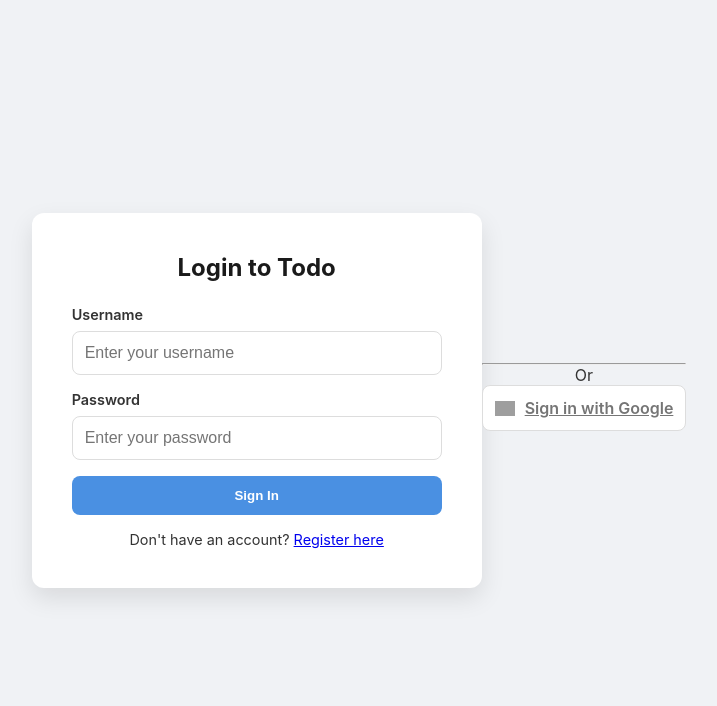
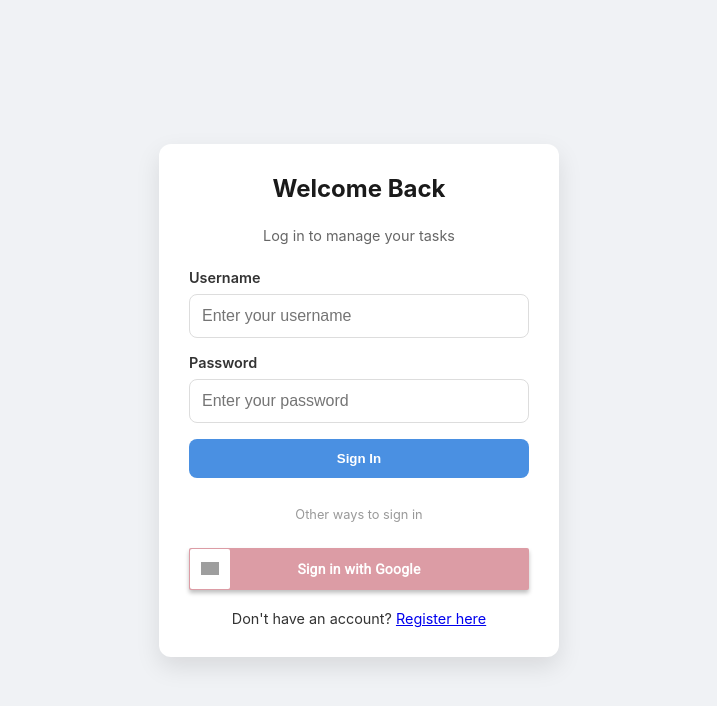
Before and after one commit to mahathishri1207-laaaa/Website_todo_withcloud, a Flask app: page / in a window 1280 px wide. Shown: the top 706 px of the page, without its empty margins (281-998 px from the left). Run offline with Flask 3, Linux system fonts and the light colour scheme; grey boxes are pictures that could not be loaded.

Commit message:
change in UI

```diff
--- a/app.py
+++ b/app.py
@@ -1,35 +1,75 @@
+import os
 from flask import Flask, render_template, request, redirect, session, url_for
 from pymongo import MongoClient
 from bson.objectid import ObjectId
-import os
 from dotenv import load_dotenv
+from authlib.integrations.flask_client import OAuth
+
+# 1. Load hidden keys from .env file
 load_dotenv()
 
-google_id = os.getenv("GOOGLE_CLIENT_ID")
-google_secret = os.getenv("GOOGLE_CLIENT_SECRET")
-
+# 2. Initialize Flask App
 app = Flask(__name__)
-
-# This key secures your login sessions.
 app.secret_key = "my_cloud_todo_secret_123"
 
-# --- CLOUD DATABASE CONFIGURATION ---
-MONGO_URI = MONGO_URI = "mongodb+srv://mahathishri1207_db_user:NenuNuvvudbMmM@cluster0.vrhdyri.mongodb.net/?retryWrites=true&w=majority&tlsAllowInvalidCertificates=true&connectTimeoutMS=30000"
+# 3. Setup Google OAuth
+oauth = OAuth(app)
+google = oauth.register(
+    name='google',
+    client_id=os.getenv("GOOGLE_CLIENT_ID"),
+    client_secret=os.getenv("GOOGLE_CLIENT_SECRET"),
+    server_metadata_url='https://accounts.google.com/.well-known/openid-configuration',
+    client_kwargs={'scope': 'openid email profile'}
+)
 
-# We define these outside the try block so 'users_col' is always defined
+# 4. Cloud Database Configuration
+MONGO_URI = "mongodb+srv://mahathishri1207_db_user:NenuNuvvudbMmM@cluster0.vrhdyri.mongodb.net/?retryWrites=true&w=majority&tlsAllowInvalidCertificates=true&connectTimeoutMS=30000"
+
 client = MongoClient(MONGO_URI)
 db = client.todo_app
 users_col = db.users
 tasks_col = db.tasks
 
 try:
-    # This line checks if the connection is actually working
     client.admin.command('ping')
-    print("Successfully connected to MongoDB Atlas!")
+    print("Successfully connected to MongoDB Atlas")
 except Exception as e:
     print(f"Error connecting to Cloud: {e}")
 
-# --- ROUTES ---
+# --- GOOGLE AUTH ROUTES ---
+
+@app.route('/login/google')
+def google_login():
+    # This sends the user to Google's login page
+    redirect_uri = url_for('google_auth', _external=True)
+    return google.authorize_redirect(redirect_uri)
+
+@app.route('/auth/callback')
+def google_auth():
+    # Google sends the user back here
+    token = google.authorize_access_token()
+    user_info = google.get('https://www.googleapis.com/oauth2/v3/userinfo').json()
+
+    # Check if this Google user exists in our DB
+    user = users_col.find_one({"email": user_info['email']})
+
+    if not user:
+        # Create new user if they don't exist
+        new_user = {
+            "username": user_info['name'],
+            "email": user_info['email'],
+            "google_id": user_info['sub']
+        }
+        user_id = users_col.insert_one(new_user).inserted_id
+    else:
+        user_id = user['_id']
+
+    # Set session data
+    session['user_id'] = str(user_id)
+    session['username'] = user_info['name']
+    return redirect(url_for('dashboard'))
+
+# --- STANDARD ROUTES ---
 
 @app.route('/')
 def index():
@@ -42,11 +82,8 @@ def register():
     if request.method == 'POST':
         username = request.form.get('username')
         password = request.form.get('password')
-
-        # Now users_col is guaranteed to be defined
         if users_col.find_one({"username": username}):
             return "Username already exists! Try another."
-
         users_col.insert_one({"username": username, "password": password})
         return redirect(url_for('index'))
     return render_template('register.html')
@@ -56,19 +93,16 @@ def login():
     username = request.form.get('username')
     password = request.form.get('password')
     user = users_col.find_one({"username": username, "password": password})
-
     if user:
         session['user_id'] = str(user['_id'])
-        session['username'] = user['username']
+        session['username'] = user.get('username', 'User')
         return redirect(url_for('dashboard'))
-    return "Invalid username or password. <a href='/'>Try again</a>"
+    return "Invalid credentials. <a href='/'>Try again</a>"
 
 @app.route('/dashboard')
 def dashboard():
     if 'user_id' not in session:
         return redirect(url_for('index'))
-
-    # We fetch tasks and pass the username to the header
     user_tasks = list(tasks_col.find({"user_id": session['user_id']}))
     return render_template('dashboard.html', tasks=user_tasks, username=session.get('username', 'User'))
 
@@ -76,7 +110,6 @@ def dashboard():
 def add_task():
     if 'user_id' not in session:
         return redirect(url_for('index'))
-
     new_task = {
         "user_id": session['user_id'],
         "description": request.form.get('description'),
--- a/static/static.css
+++ b/static/static.css
@@ -201,3 +201,180 @@ td {
     margin-left: 15px;
     font-size: 0.9rem;
 }
+.btn-logout:hover {
+    text-decoration: underline;
+}
+.table-container {
+    overflow-x: auto;
+}
+.table-container table {
+    width: 100%;
+    min-width: 600px;
+}
+.table-container th, .table-container td {
+    padding: 12px 15px;
+    text-align: left;
+}
+.table-container th {
+    background-color: #f4f4f4;
+}
+.table-container tr:nth-child(even) {
+    background-color: #fafafa;
+}
+.table-container tr:hover {
+    background-color: #f1f1f1;
+}
+/* Login Page Specific Styles */
+.login-container {
+    max-width: 400px;
+    width: 100%;
+}
+.divider {
+    text-align: center;
+    margin: 20px 0;
+    position: relative;
+}
+.divider span {
+    background: #fff;
+    padding: 0 10px;
+    color: #888;
+    font-size: 0.9rem;
+}
+.divider::before {
+    content: "";
+    position: absolute;
+    top: 50%;
+    left: 0;
+    right: 0;
+    height: 1px;
+    background: #ddd;
+    z-index: -1;
+}
+.social-login {
+    display: flex;
+    flex-direction: column;
+    gap: 10px;
+}
+.social-btn {
+    display: flex;
+    align-items: center;
+    justify-content: center;
+    padding: 10px;
+    border: 1px solid #ddd;
+    border-radius: 8px;
+    cursor: pointer;
+    transition: background 0.3s;
+    font-size: 0.9rem;
+    text-decoration: none;
+    color: #333;
+}
+.social-btn:hover {
+    background: #f9f9f9;
+}
+.social-btn img {
+    height: 20px;
+    margin-right: 10px;
+}
+/* Responsive Design for Dashboard and Login */
+@media (max-width: 600px) {
+    .nav-content {
+        flex-direction: column;
+        align-items: flex-start;
+    }
+    .task-form .form-row {
+        flex-direction: column;
+    }
+}
+/* Responsive Design for Dashboard and Login */
+/* Auth Container Layout */
+.auth-container {
+    max-width: 400px;
+    margin: 100px auto;
+    padding: 30px;
+    background: white;
+    border-radius: 12px;
+    box-shadow: 0 10px 25px rgba(0,0,0,0.1);
+}
+
+.auth-header {
+    text-align: center;
+    margin-bottom: 25px;
+}
+
+.subtitle {
+    color: #666;
+    font-size: 0.9rem;
+}
+
+/* Divider Styling */
+.divider {
+    position: relative;
+    text-align: center;
+    margin: 25px 0;
+}
+.divider::before {
+    content: "";
+    position: absolute;
+    top: 50%;
+    left: 0;
+    right: 0;
+    height: 1px;
+    background: #eee;
+}
+.divider span {
+    background: #fff;
+    padding: 0 15px;
+    color: #999;
+    font-size: 0.8rem;
+    position: relative;
+}
+
+/* Google Button Styling (Official Brand Look) */
+.google-btn {
+    width: 100%;
+    height: 42px;
+    background-color: #dc9ca5;
+    border-radius: 2px;
+    box-shadow: 0 3px 4px 0 rgba(0,0,0,.25);
+    display: flex;
+    align-items: center;
+    text-decoration: none;
+    transition: background-color .2s ease;
+}
+
+.google-btn:hover {
+    background-color: #6eb3d9;
+    box-shadow: 0 0 6px rgba(128, 142, 166, 0.3);
+}
+
+.google-icon-wrapper {
+    position: absolute;
+    margin-left: 1px;
+    width: 40px;
+    height: 40px;
+    border-radius: 2px;
+    background-color: #fff;
+    display: flex;
+    justify-content: center;
+    align-items: center;
+}
+
+.google-icon {
+    width: 18px;
+}
+
+.btn-text {
+    width: 100%;
+    color: #fff;
+    font-size: 14px;
+    letter-spacing: 0.2px;
+    text-align: center;
+    margin: 0;
+    font-family: "Roboto", sans-serif;
+}
+
+.footer-text {
+    text-align: center;
+    margin-top: 20px;
+    font-size: 0.9rem;
+}
--- a/templates/login.html
+++ b/templates/login.html
@@ -3,13 +3,18 @@
 <head>
     <meta charset="UTF-8">
     <meta name="viewport" content="width=device-width, initial-scale=1.0">
-    <title>Login - Todo App</title>
+    <title>Login - Todo Cloud</title>
     <link rel="stylesheet" href="{{ url_for('static', filename='static.css') }}">
+    <link href="https://fonts.googleapis.com/css?family=Roboto" rel="stylesheet" type="text/css">
 </head>
 <body>
-    <div class="container">
-        <h2>Login to Todo</h2>
-        <form action="/login" method="POST">
+    <div class="container auth-container">
+        <div class="auth-header">
+            <h2>Welcome Back</h2>
+            <p class="subtitle">Log in to manage your tasks</p>
+        </div>
+
+        <form action="/login" method="POST" class="login-form">
             <div class="form-group">
                 <label>Username</label>
                 <input type="text" name="username" placeholder="Enter your username" required>
@@ -20,17 +25,23 @@
             </div>
             <button type="submit" class="btn btn-primary">Sign In</button>
         </form>
-        <p style="text-align: center; margin-top: 1rem; font-size: 0.9rem;">
+
+        <div class="divider">
+            <span>Other ways to sign in </span>
+        </div>
+
+        <div class="social-login">
+            <a href="{{ url_for('google_login') }}" class="google-btn">
+                <div class="google-icon-wrapper">
+                    <img class="google-icon" src="https://upload.wikimedia.org/wikipedia/commons/c/c1/Google_%22G%22_logo.svg" alt="Google logo"/>
+                </div>
+                <p class="btn-text"><b>Sign in with Google</b></p>
+            </a>
+        </div>
+
+        <p class="footer-text">
             Don't have an account? <a href="/register">Register here</a>
         </p>
     </div>
-    <div class="form-group" style="text-align: center; margin-top: 10px;">
-    <hr>
-    <p>Or</p>
-    <a href="{{ url_for('google_login') }}" class="btn" style="background-color: #ffffff; color: #757575; border: 1px solid #ddd; display: flex; align-items: center; justify-content: center; gap: 10px;">
-        <img src="https://upload.wikimedia.org/wikipedia/commons/c/c1/Google_%22G%22_logo.svg" width="20px">
-        Sign in with Google
-    </a>
-</div>
 </body>
 </html>
```
